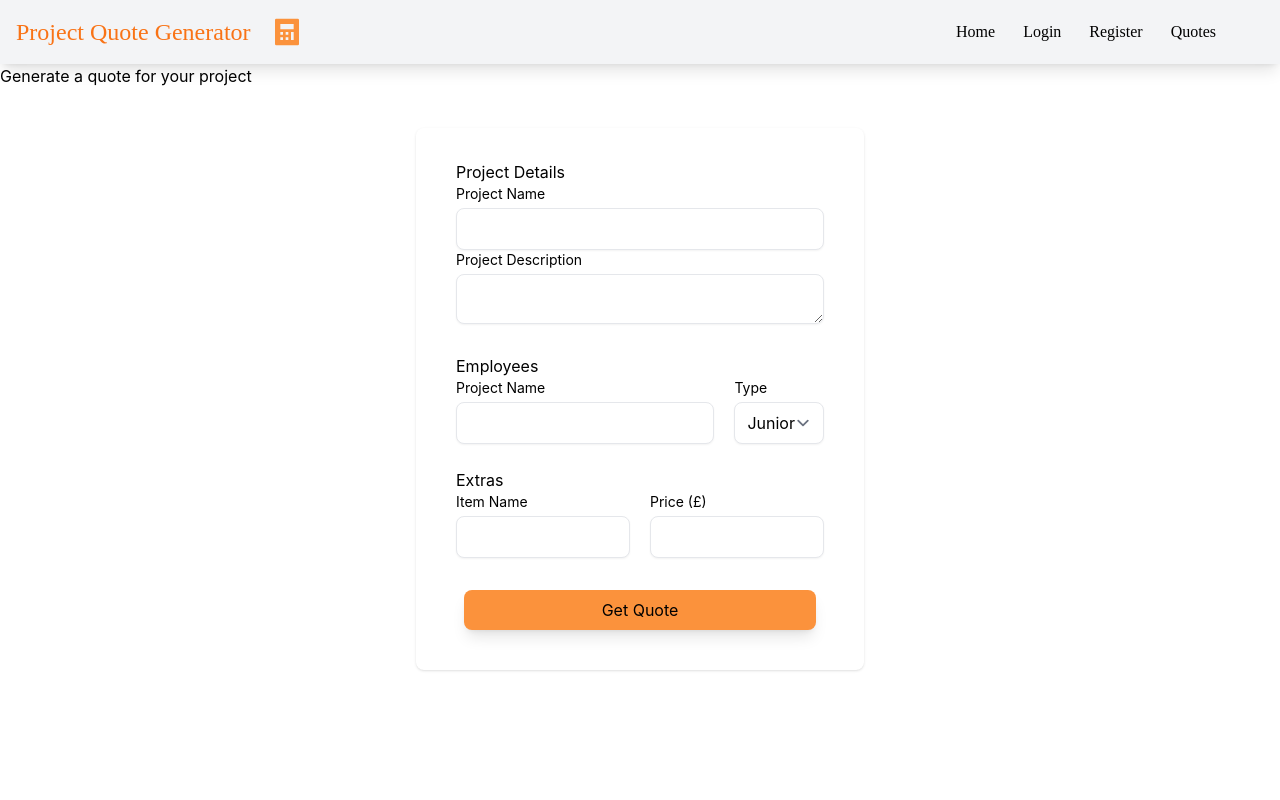
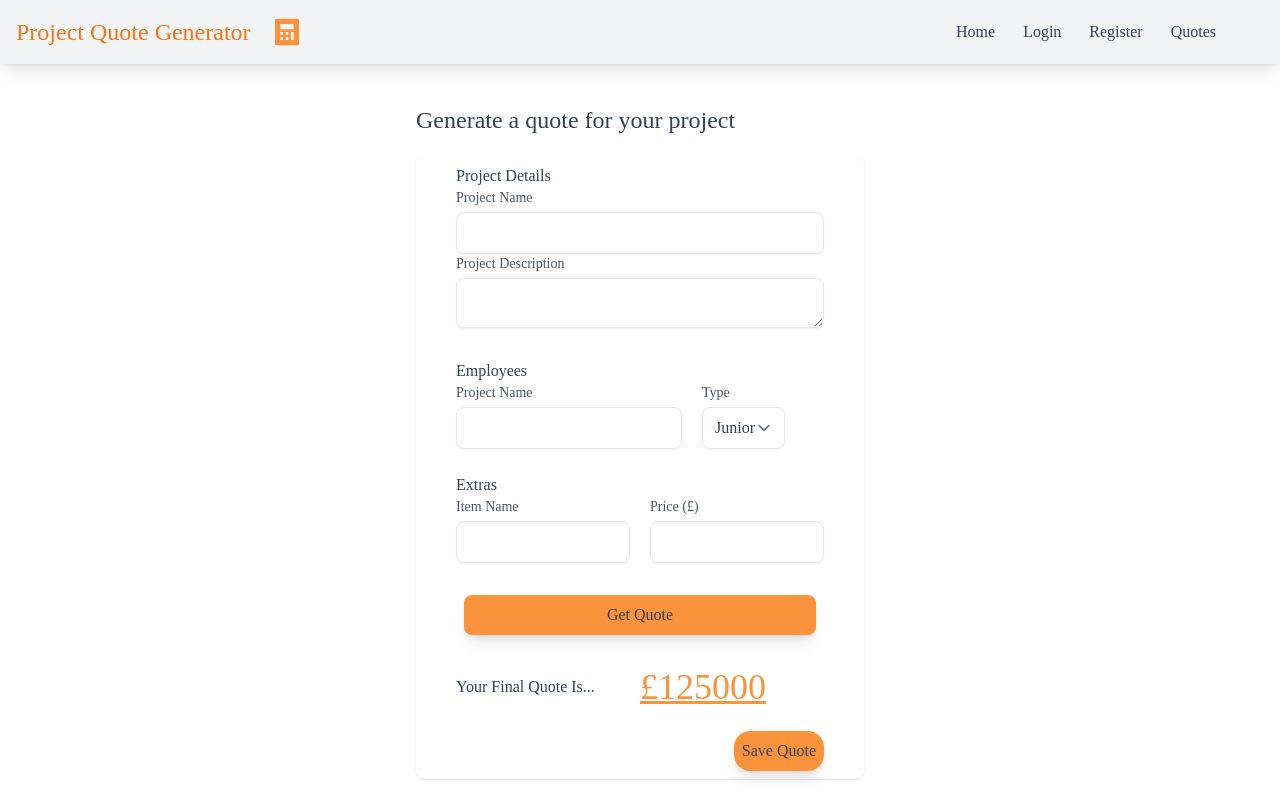
Before and after one commit to LewisCardy/Enterprise-Web-Dev-Coursework, a React (Create React App) app in the folder client/: page / in a window 1280 px wide. Built offline with nearby package versions, Linux system fonts and the light colour scheme.

Commit message:
Basic forms for pages created.

```diff
--- a/client/src/App.js
+++ b/client/src/App.js
@@ -20,7 +20,7 @@ function App() {
 
 
   return (
-    <div class="text-wsBlac h-screen">
+    <div class=" text-slate-700 h-screen font-title">
       <RouterProvider router={router}/>
 
     </div>
--- a/client/src/Home.js
+++ b/client/src/Home.js
@@ -1,21 +1,21 @@
 export const Home = () => {
     return (
         <div>
-            <h1>Generate a quote for your project</h1>
+
             <div class="mt-10 sm:mx-auto sm:w-full sm:max-w-md" >
-
-                <div class="py-8 px-6 shadow rounded-lg sm:px-10">
+            <h1 class="text-2xl mb-5">Generate a quote for your project</h1>
+                <div class="py-2 px-6 shadow rounded-lg sm:px-10">
                     <form class="mb-0 space-y-6">
                         <div>
                             <h2>Project Details</h2>
                             <div>
-                                <label class="block text-sm">Project Name</label>
+                                <label class="block text-sm text-gray-600">Project Name</label>
                                 <div class="mt-1">
                                     <input type="text" class="w-full border border-gray-200 px-3 py-2 rounded-lg shadow-sm focus:outline-none focus:border-orange-400 focus:ring-1 focus:ring-orange-400"></input>
                                 </div>
                             </div>
                             <div>
-                                <label class="block text-sm">Project Description</label>
+                                <label class="block text-sm text-gray-600">Project Description</label>
                                 <div class="mt-1">
                                     <textarea class="w-full border text-xs border-gray-200 px-3 py-2 rounded-lg shadow-sm focus:outline-none focus:border-orange-400 focus:ring-1 focus:ring-orange-400"></textarea>
                                 </div>
@@ -25,13 +25,13 @@ export const Home = () => {
                             <h2>Employees</h2>
                             <div class="flex space-x-5">
                                 <div>
-                                    <label class="block text-sm">Project Name</label>
+                                    <label class="block text-sm text-gray-600">Project Name</label>
                                         <div class="mt-1">
                                             <input type="text" class="w-full border border-gray-200 px-3 py-2 rounded-lg shadow-sm focus:outline-none focus:border-orange-400 focus:ring-1 focus:ring-orange-400"></input>
                                         </div>
                                 </div>
                                 <div>
-                                    <label class="block text-sm">Type</label>
+                                    <label class="block text-sm text-gray-600">Type</label>
                                         <div class="mt-1">
                                             <select class="text-s w-full border border-gray-200 px-3 py-2 rounded-lg shadow-sm focus:outline-none focus:border-orange-400 focus:ring-1 focus:ring-orange-400">
                                                 <option>Junior</option>
@@ -47,13 +47,13 @@ export const Home = () => {
                             <h2>Extras</h2>
                             <div class="flex space-x-5">
                                 <div>
-                                    <label class="block text-sm">Item Name</label>
+                                    <label class="block text-sm text-gray-600">Item Name</label>
                                         <div class="mt-1">
                                             <input type="text" class="w-full border border-gray-200 px-3 py-2 rounded-lg shadow-sm focus:outline-none focus:border-orange-400 focus:ring-1 focus:ring-orange-400"></input>
                                         </div>
                                 </div>
                                 <div>
-                                    <label class="block text-sm">Price (£)</label>
+                                    <label class="block text-sm text-gray-600">Price (£)</label>
                                     <div class="mt-1">
                                         <input type="number" class="w-full border border-gray-200 px-3 py-2 rounded-lg shadow-sm focus:outline-none focus:border-orange-400 focus:ring-1 focus:ring-orange-400"></input>
                                     </div>
@@ -63,9 +63,17 @@ export const Home = () => {
                         <div class="grid grid-cols-1 justify-center">
                             <button class="bg-orange-400 rounded-lg shadow-lg m-2 p-2 hover:bg-orange-500 hover:font-semibold">Get Quote</button>
                         </div>
+                        <div class="grid grid-cols-2 items-center justify-center">
+                            <h3 class="">Your Final Quote Is...</h3>
+                            <h1 class=" text-4xl underline text-orange-400">£125000</h1>
+                        </div>
+                        <div class="flex justify-end m-0">
+                            <button class="bg-orange-400 rounded-2xl shadow-lg m-0 p-2 hover:bg-orange-500 hover:font-semibol">Save Quote</button>
+                        </div>
                     </form>
                 </div>
             </div>
+
     </div>
 
 
--- a/client/src/Login.js
+++ b/client/src/Login.js
@@ -1,3 +1,34 @@
 export const Login = () => {
-    return <h1>Login</h1>
+    return (
+        <div>
+            <div class="mt-10 sm:mx-auto sm:w-full sm:max-w-md" >
+            <h1 class="text-2xl mb-5">Login</h1>
+                <div class="py-2 px-6 shadow rounded-lg sm:px-10">
+                    <form class="mb-0 space-y-6">
+                        <div>
+                            <div>
+                                <label class="block text-sm text-gray-600">Email</label>
+                                <div class="mt-1">
+                                    <input type="text" class="w-full border border-gray-200 px-3 py-2 rounded-lg shadow-sm focus:outline-none focus:border-orange-400 focus:ring-1 focus:ring-orange-400"></input>
+                                </div>
+                            </div>
+                            <div>
+                                <label class="block text-sm text-gray-600">Password</label>
+                                <div class="mt-1">
+                                    <input type="text" class="w-full border border-gray-200 px-3 py-2 rounded-lg shadow-sm focus:outline-none focus:border-orange-400 focus:ring-1 focus:ring-orange-400"></input>
+                                </div>
+                            </div>
+                        </div>
+
+                        <div class="grid grid-cols-1 justify-center">
+                            <button class="bg-orange-400 rounded-lg shadow-lg m-2 p-2 hover:bg-orange-500 hover:font-semibold">Sign In</button>
+                        </div>
+                    </form>
+                </div>
+            </div>
+
+    </div>
+
+
+    )
 }
--- a/client/src/Register.js
+++ b/client/src/Register.js
@@ -1,3 +1,37 @@
 export const Register = () => {
-    return <h1>Register</h1>
+    return (
+        <div>
+            <div class="mt-10 sm:mx-auto sm:w-full sm:max-w-md" >
+            <h1 class="text-2xl mb-5">Login</h1>
+                <div class="py-2 px-6 shadow rounded-lg sm:px-10">
+                    <form class="mb-0 space-y-6">
+                        <div>
+                            <div>
+                                <label class="block text-sm text-gray-600">Name</label>
+                                <div class="mt-1">
+                                    <input type="text" class="w-full border border-gray-200 px-3 py-2 rounded-lg shadow-sm focus:outline-none focus:border-orange-400 focus:ring-1 focus:ring-orange-400"></input>
+                                </div>
+                            </div>
+                            <div>
+                                <label class="block text-sm text-gray-600">Email</label>
+                                <div class="mt-1">
+                                    <input type="text" class="w-full border border-gray-200 px-3 py-2 rounded-lg shadow-sm focus:outline-none focus:border-orange-400 focus:ring-1 focus:ring-orange-400"></input>
+                                </div>
+                            </div>
+                            <div>
+                                <label class="block text-sm text-gray-600">Password</label>
+                                <div class="mt-1">
+                                    <input type="text" class="w-full border border-gray-200 px-3 py-2 rounded-lg shadow-sm focus:outline-none focus:border-orange-400 focus:ring-1 focus:ring-orange-400"></input>
+                                </div>
+                            </div>
+                        </div>
+
+                        <div class="grid grid-cols-1 justify-center">
+                            <button class="bg-orange-400 rounded-lg shadow-lg m-2 p-2 hover:bg-orange-500 hover:font-semibold">Sign In</button>
+                        </div>
+                    </form>
+                </div>
+            </div>
+        </div>
+    )
 }
```
